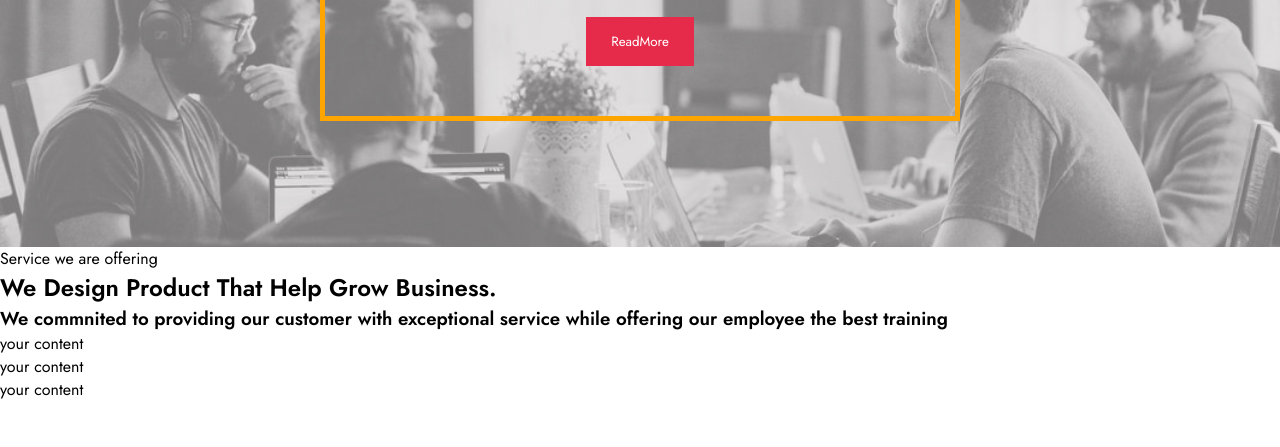
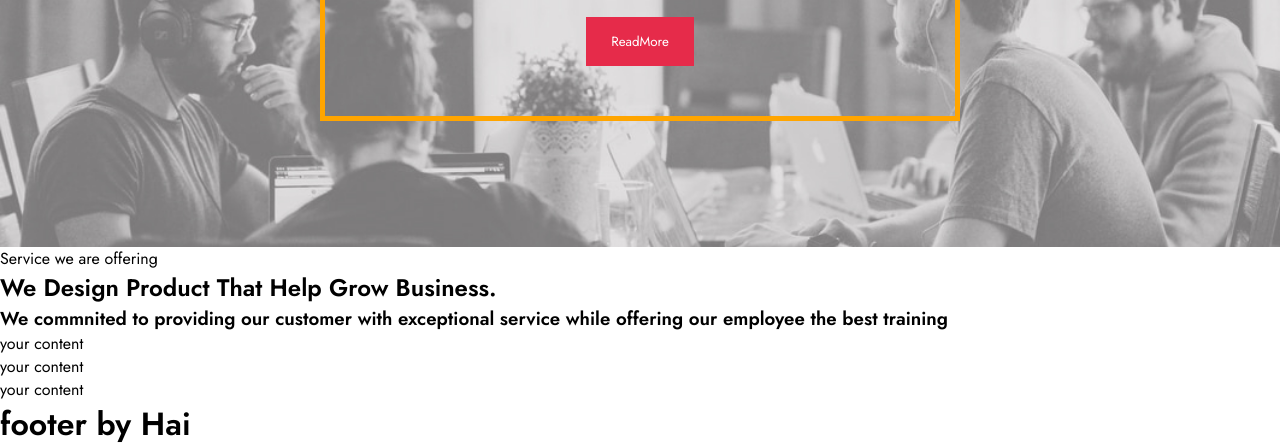
Before and after one commit to Hoangpham2603/repo__new, a plain HTML site: page index.html in a window 1280 px wide. Shown: the part 478-925 px from the top of the page. Before the commit the page ends 879 px from the top, so only its background shows below. Drawn offline with Linux system fonts and the light colour scheme.

Commit message:
footer by Hai

```diff
--- a/index.html
+++ b/index.html
@@ -72,7 +72,9 @@
 <div class="number"></div>
 <div class="experience"></div>
 <div class="contact"></div>
-<footer></footer>
+<footer>
+  <h1> footer by Hai</h1>
+</footer>
 
 
 </body>
```
